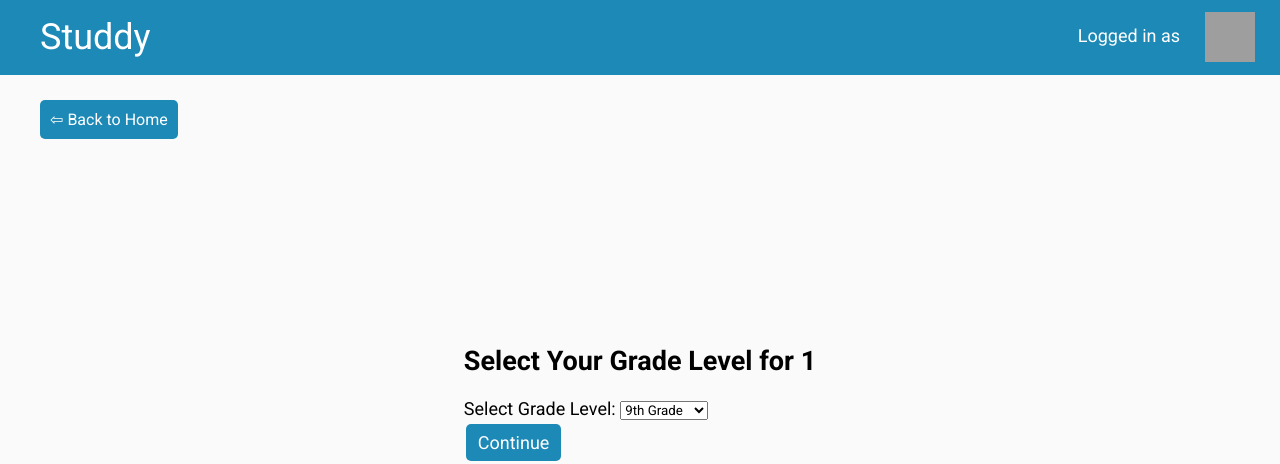
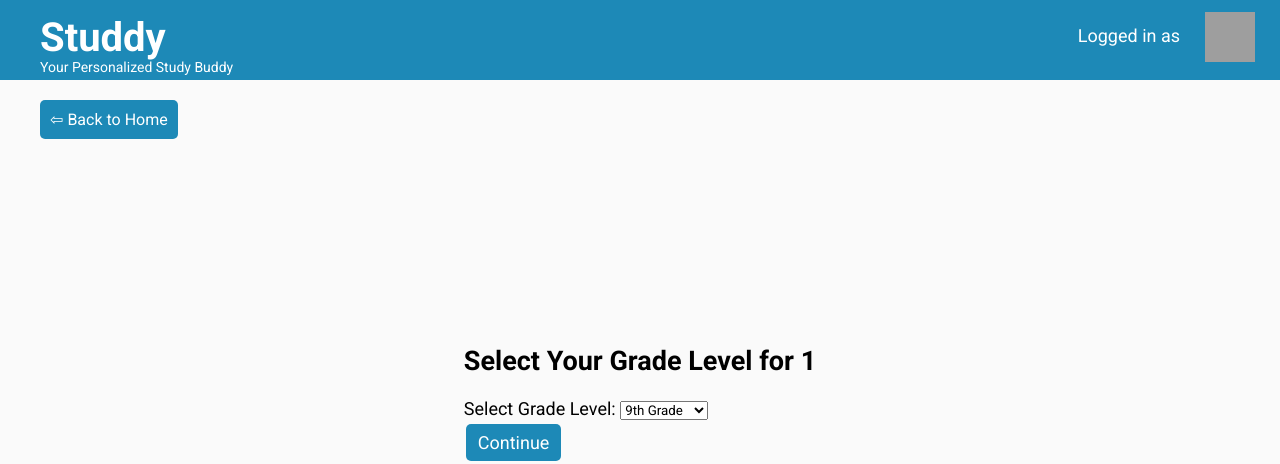
Before and after one commit to neodesafiador/Studdy, a Django app: page /subject/1/grade_selection/ in a window 1280 px wide. Shown: the top 464 px of the page. Run offline with Django 4.2, Linux system fonts and the light colour scheme; grey boxes are pictures that could not be loaded.

Commit message:
Update select_subject_grade.html

```diff
--- a/studdy/templates/select_subject_grade.html
+++ b/studdy/templates/select_subject_grade.html
@@ -52,7 +52,7 @@
         top: 0;
         left: 0;
         width: 100%;
-        height: 75px;
+        height: 80px;
         background-color: #1d89b7;
         color: black;
         line-height: 75px;
@@ -60,8 +60,10 @@
     }
     .banner-text {
         position: absolute;
+        font-weight: bold;
+        display: flex;
         left: 40px;
-        font-size: 36px;
+        font-size: 40px;
         color: white;
     }
     .logout-button {
@@ -146,11 +148,14 @@
 
     <header>
         <div class="banner">
-            <span class="banner-text">Studdy</span>
+            <p class="banner-text">Studdy<p>
+            <p class="banner-text" style="font-size: 14px; font-weight: normal; left: 40px; top: 30px;">Your Personalized Study Buddy</p>
         </div>
-         <div class="logged-in-as">
+
+        <div class="logged-in-as">
             Logged in as {{ request.user.username }}
         </div>
+
         <div>
             <a href="{% url 'studdyApp:logout' %}" class="logout-button">
                 <img src="https://cdn1.iconfinder.com/data/icons/heroicons-ui/24/logout-512.png" alt="Logout" class="logout-icon">
```
